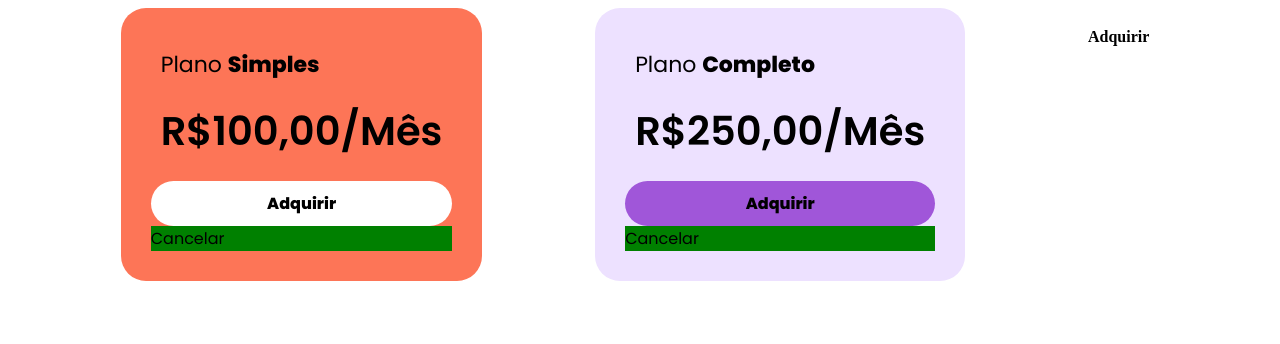
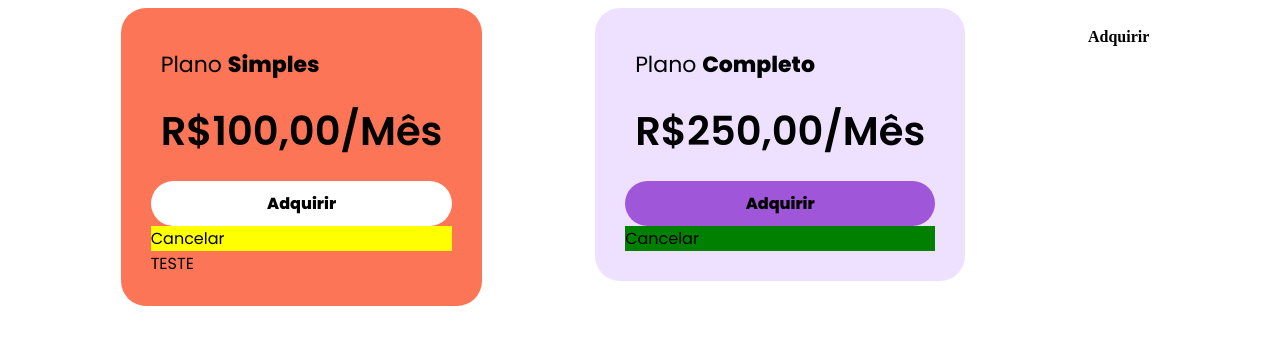
Before and after one commit to leticiareginajf/angular-1, an Angular app in the folder angular-1/: page / in a window 1280 px wide. Shown: the top 344 px of the page. Built offline with nearby package versions, Linux system fonts and the light colour scheme.

Commit message:
ng deep / :host

```diff
--- a/angular-1/src/app/card-roxo/card-roxo.component.scss
+++ b/angular-1/src/app/card-roxo/card-roxo.component.scss
@@ -20,3 +20,8 @@
         font-size: 40px;
     }
 }
+
+/*
+:host ::ng-deep .card-cancel-button{
+    background-color: yellow !important;
+}*/
--- a/angular-1/src/app/card/card.component.html
+++ b/angular-1/src/app/card/card.component.html
@@ -5,4 +5,6 @@
     <app-card-button-cancel></app-card-button-cancel>
     <!--<app-card-button-cancel></app-card-button-cancel>
     <div class="card-cancel-button">TESTE</div>-->
+
+    <div class="card-cancel-button">TESTE</div>
 </div>
--- a/angular-1/src/app/card/card.component.scss
+++ b/angular-1/src/app/card/card.component.scss
@@ -21,6 +21,10 @@
     }
 }
 
+:host ::ng-deep app-card-button-cancel .card-cancel-button{
+    background-color: yellow !important;
+}
+
 /*
 ::ng-deep app-card-button-cancel .card-cancel-button{
 
```
